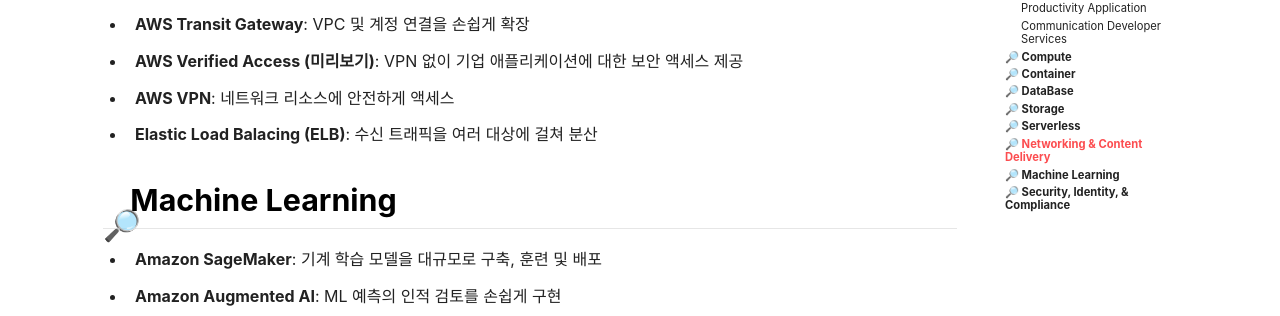
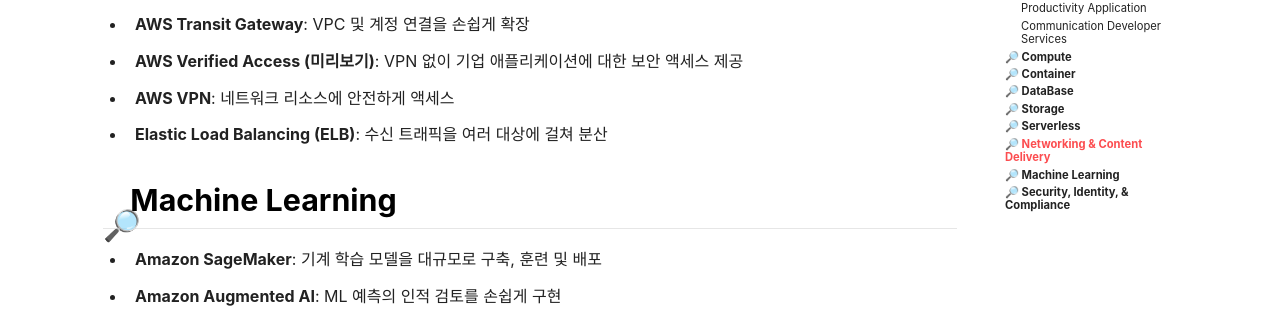
Before and after one commit to cloudnine-mj/cloudnine-mj.github.io, a Jekyll site: the page built from _posts/2023-03-23-AWS-서비스-톺아보기.md, in a window 1280 px wide and 900 px high, scrolled down 5510 px. Shown: the part 136-452 px from the top of the window. Built offline with Jekyll 4.4.1, drawn with Linux system fonts in a browser that asks for light colours; nearby versions of some CDN libraries; emoji names are drawn with the system emoji font.

Commit message:
230323 AWS 서비스 포스트 수정5

```diff
--- a/_posts/2023-03-23-AWS-서비스-톺아보기.md
+++ b/_posts/2023-03-23-AWS-서비스-톺아보기.md
@@ -289,7 +289,7 @@ tags: [AWS, SAA, cloud, study]
 
 * **AWS VPN**: 네트워크 리소스에 안전하게 액세스
 
-* **Elastic Load Balacing (ELB)**: 수신 트래픽을 여러 대상에 걸쳐 분산
+* **Elastic Load Balancing (ELB)**: 수신 트래픽을 여러 대상에 걸쳐 분산
 
 
 
```
